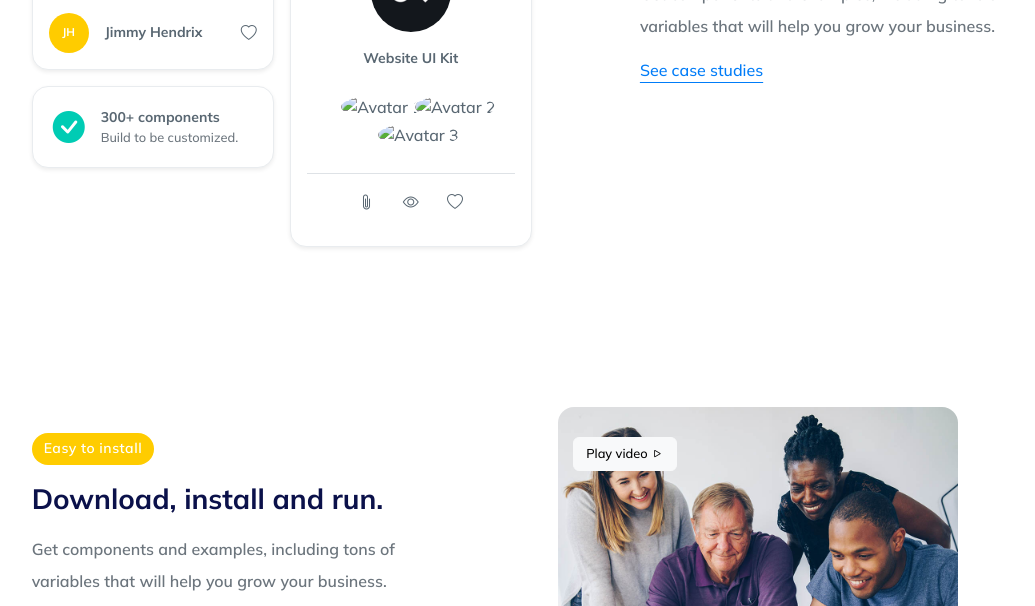
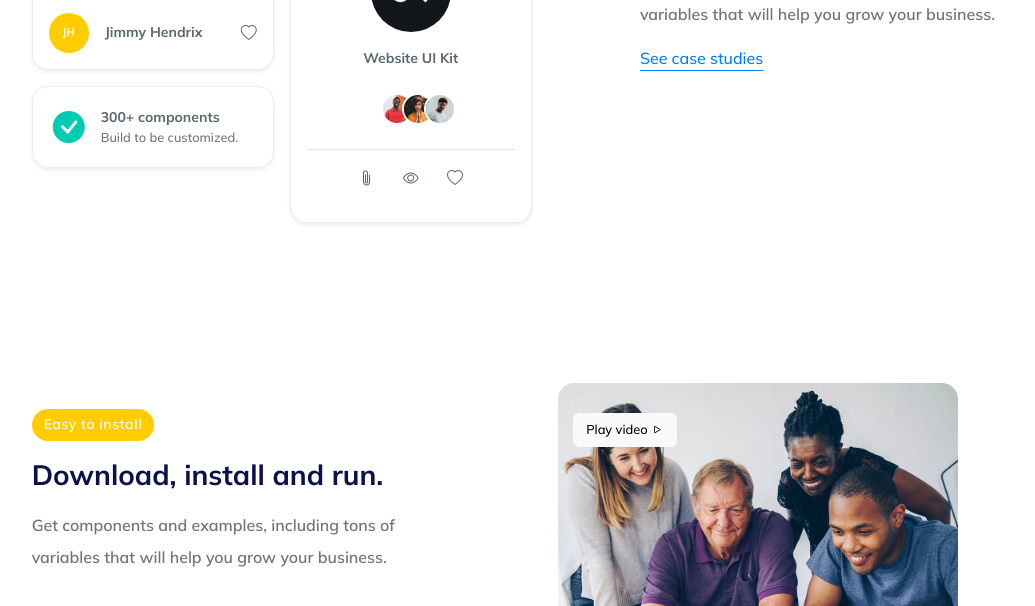
Before and after one commit to IreGambara/odoo-web-design-challenge, a website: page index.html in a window 1280 px wide. Shown: the part 2236-2842 px from the top of the page, without its empty margins (99-1134 px from the left). Drawn offline with nearby package versions, Linux system fonts and the light colour scheme; files that its build step writes are made by us from their sources; the site is published under a folder, as on GitHub Pages, so addresses that start at the root find nothing; a web font is replaced by a local one.

Commit message:
Final push

```diff
--- a/index.html
+++ b/index.html
@@ -258,9 +258,9 @@
               <img src="./assets/img/company_01.png" alt="Company" style="width: 5rem; border-radius: 50%;">
               <p class="card-title fw-bold small py-3">Website UI Kit</p>
               <div class="pb-4">
-                <img class="avatar" src="/assets/img/person_01.jpg" alt="Avatar 1">
-                <img class="avatar" src="/assets/img/person_02.jpg" alt="Avatar 2">
-                <img class="avatar" src="/assets/img/person_03.jpg" alt="Avatar 3">
+                <img class="avatar" src="./assets/img/person_01.jpg" alt="Avatar 1">
+                <img class="avatar" src="./assets/img/person_02.jpg" alt="Avatar 2">
+                <img class="avatar" src="./assets/img/person_03.jpg" alt="Avatar 3">
               </div>
               <div class="border-top pt-3">
                 <i class="bi bi-paperclip" style="transform: rotate(45deg);"></i>
@@ -359,7 +359,7 @@
       <div class="col down align-self-end">
         <div class="card h-100 rounded-4 border-light-subtle shadow-sm text-center p-4">
           <div class="card-body">
-            <span><img src="/assets/img/airbnb.svg" alt="Airbnb" style="width: 6rem;"></span>
+            <span><img src="./assets/img/airbnb.svg" alt="Airbnb" style="width: 6rem;"></span>
               <div class="py-4">
                 <i class="bi bi-star" style="color: rgb(255, 238, 0);"></i>
                 <i class="bi bi-star" style="color: rgb(255, 238, 0);"></i>
@@ -564,7 +564,7 @@
         <!-- Center -->
          <div class="row justify-content-between">
           <div class="col-md-10 mx-auto col-lg-5 pb-3">
-            <img src="/assets/img/odoo-white.svg" alt="Odoo" style="width: 5rem;">
+            <img src="./assets/img/odoo-white.svg" alt="Odoo" style="width: 5rem;">
             <p class="py-4 pe-8 small fw-light" style="color: rgba(255, 255, 255, 0.8)">
               Odoo attempts to bring the best development experience to designers and developers by offering the tools needed for having a quick and solid start in most web projects.
             </p>
```
